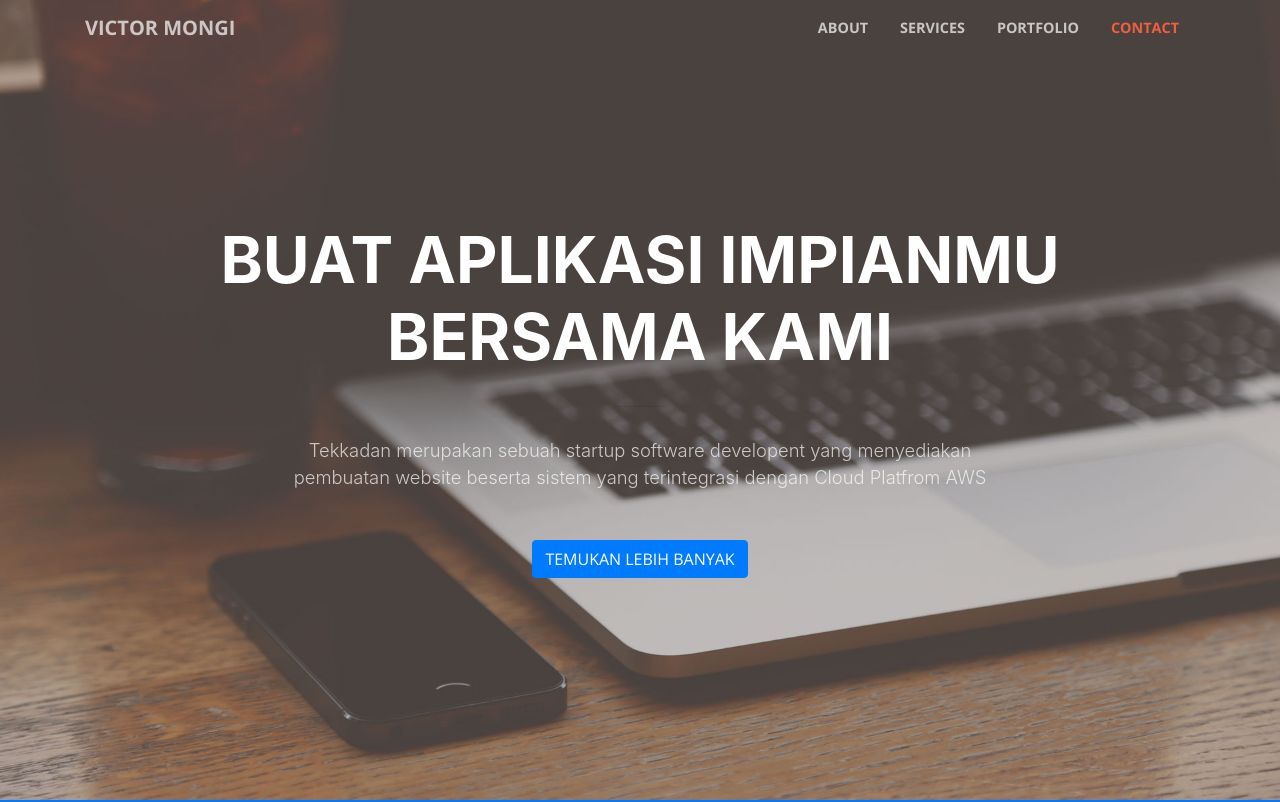
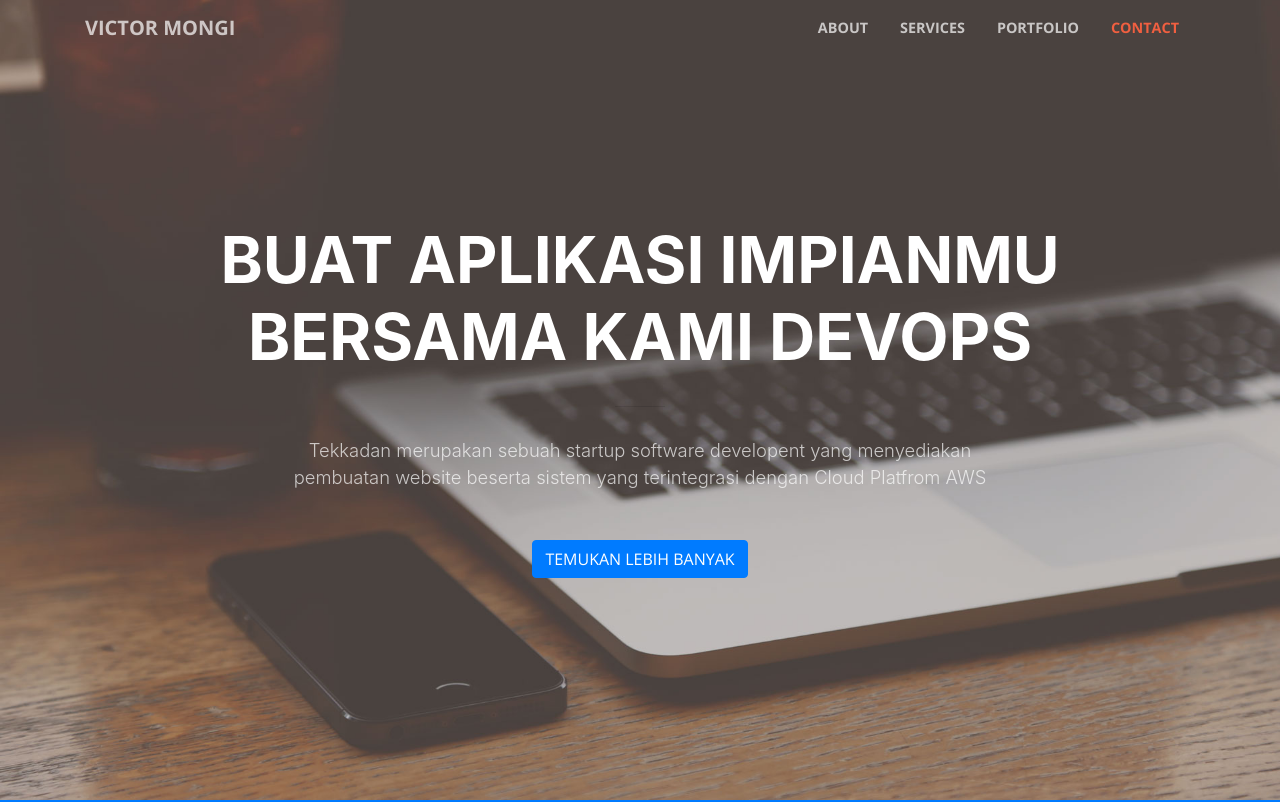
Before and after one commit to victormongi/chilsy-project01-landing-page, a website with bundled scripts: page index.html in a window 1280 px wide. Shown: the top 802 px of the page. Built offline with nearby package versions, Linux system fonts and the light colour scheme.

Commit message:
ganti judul index.html

```diff
--- a/index.html
+++ b/index.html
@@ -63,7 +63,7 @@
         <div class="row">
           <div class="col-lg-10 mx-auto">
             <h1 class="text-uppercase">
-              <strong>Buat Aplikasi Impianmu bersama kami</strong>
+              <strong>Buat Aplikasi Impianmu bersama kami Devops</strong>
             </h1>
             <hr />
           </div>
```
